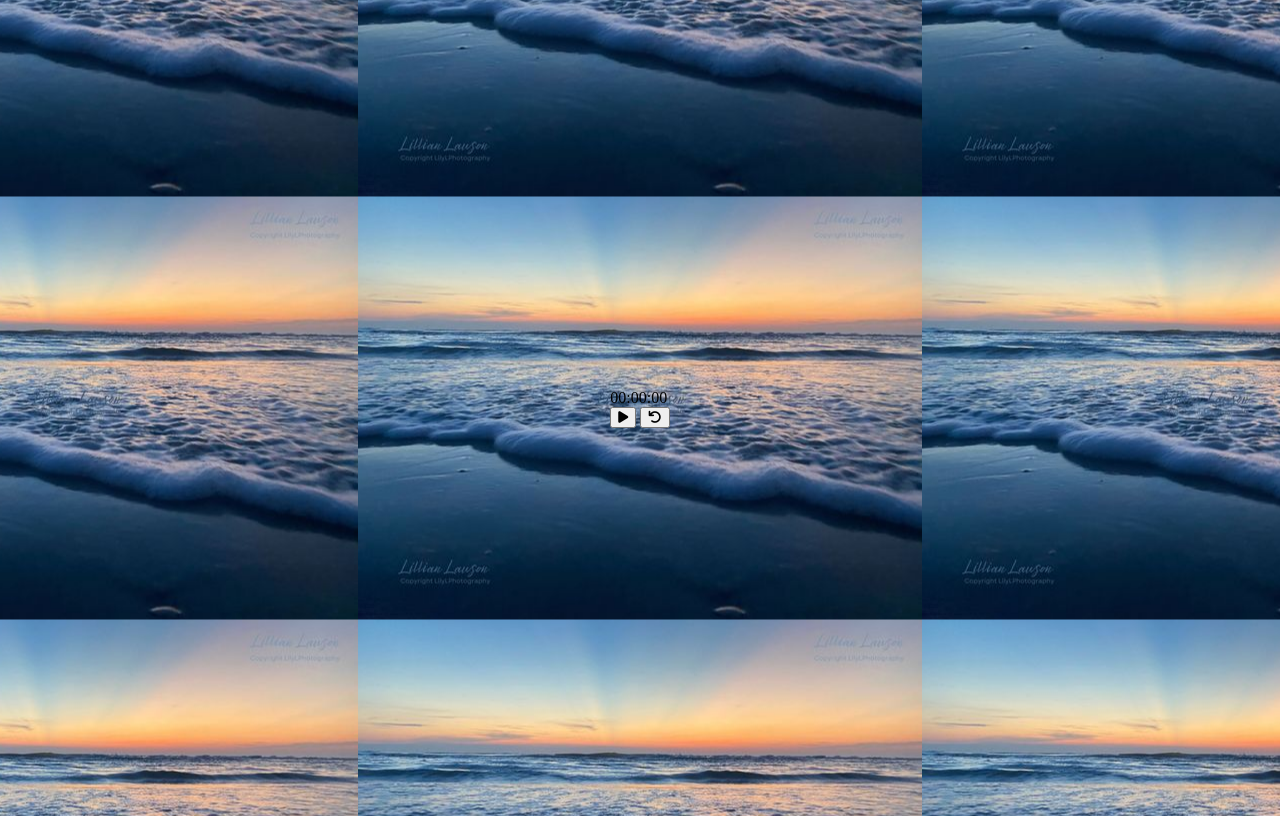
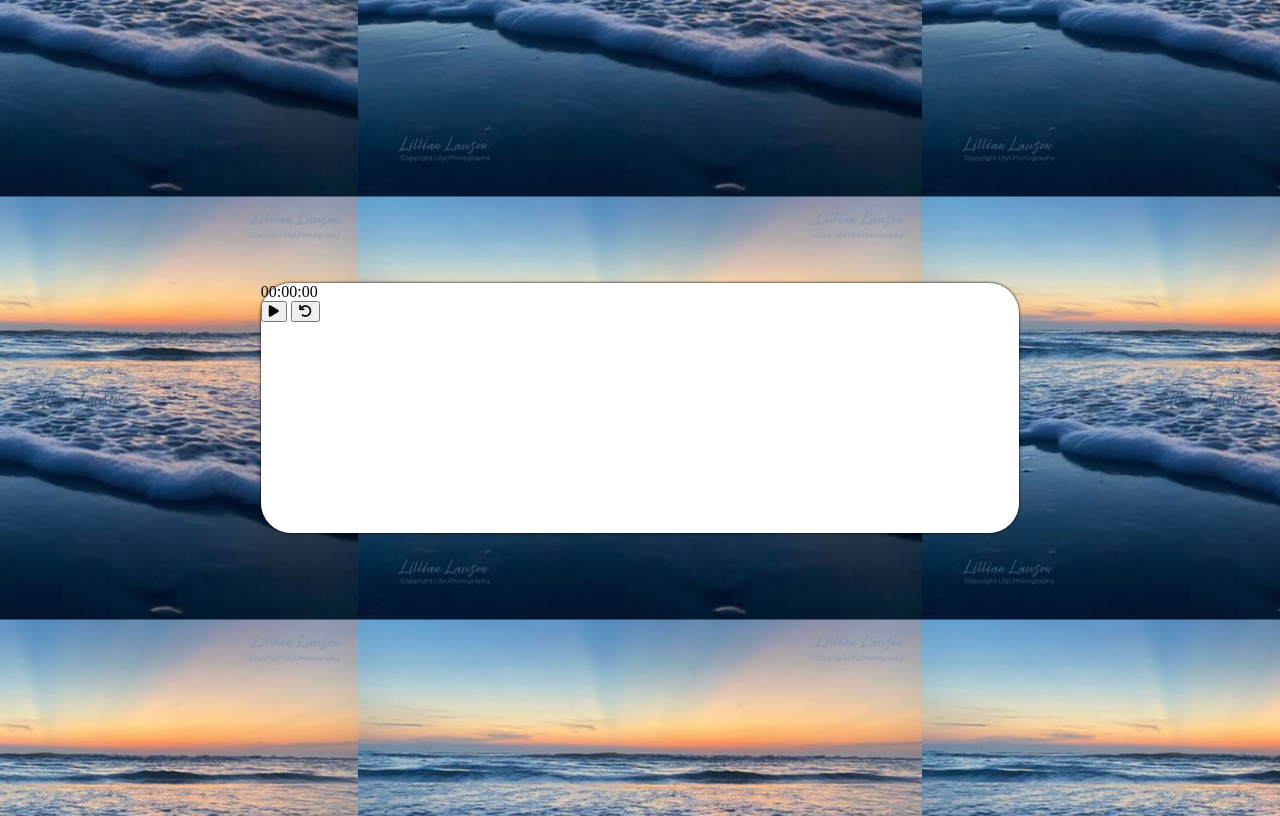
Before and after one commit to abdullah75f/Stop-Watch, a plain HTML site: page index.html in a window 1280 px wide. Drawn offline with Linux system fonts and the light colour scheme.

Commit message:
evdvefdv

```diff
--- a/index.css
+++ b/index.css
@@ -5,3 +5,13 @@ body {
   justify-content: center;
   align-items: center;
 }
+
+.container {
+  width: 60%;
+  background-color: white;
+  height: 250px;
+  border-radius: 30px;
+  box-shadow: 0 0 3px;
+}
+
+#timer;
```
Also changed, not shown: index.html (+1 -0 lines).
